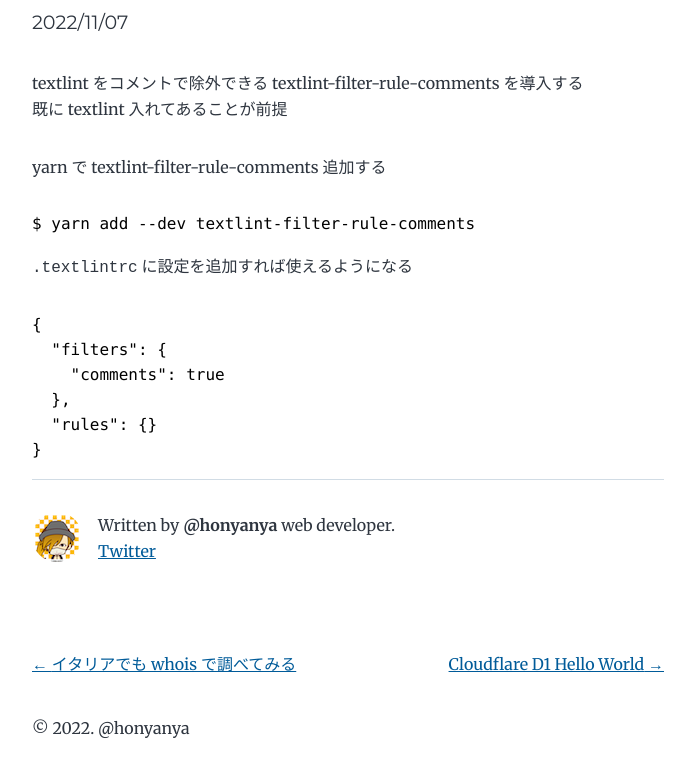
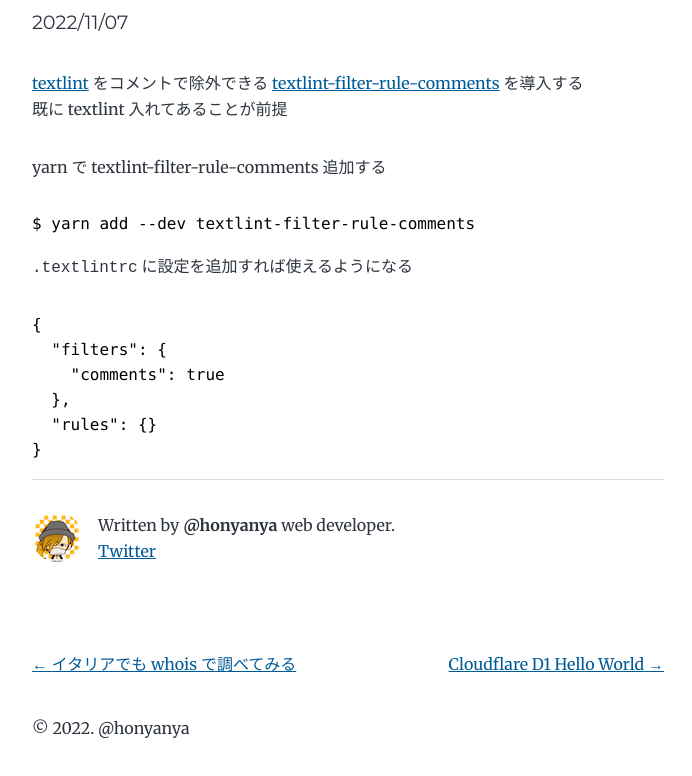
Before and after one commit to honyanya/365, a Gatsby site in the folder gatsby-starter-blog/: page /2022-11-07_textlint-filter-rule-comments/ in a window 1280 px wide. Shown: the part 170-946 px from the top of the page, without its empty margins (292-984 px from the left). Built offline with nearby package versions, Linux system fonts and the light colour scheme; Gatsby itself is replaced by a stand-in of ours; some packages are replaced by stand-ins of ours; code samples lack their colours.

Commit message:
[add] 2022-11-07_textlint-filter-rule-comments link text

```diff
--- a/gatsby-starter-blog/content/blog/2022-11-07_textlint-filter-rule-comments/index.md
+++ b/gatsby-starter-blog/content/blog/2022-11-07_textlint-filter-rule-comments/index.md
@@ -4,7 +4,7 @@
 description: "textlint をコメントで除外できる textlint-filter-rule-comments を導入する"
 ---
 
-textlint をコメントで除外できる textlint-filter-rule-comments を導入する
+[textlint](https://github.com/textlint/textlint) をコメントで除外できる [textlint-filter-rule-comments](https://github.com/textlint/textlint-filter-rule-comments) を導入する
 既に textlint 入れてあることが前提
 
 yarn で textlint-filter-rule-comments 追加する
```
